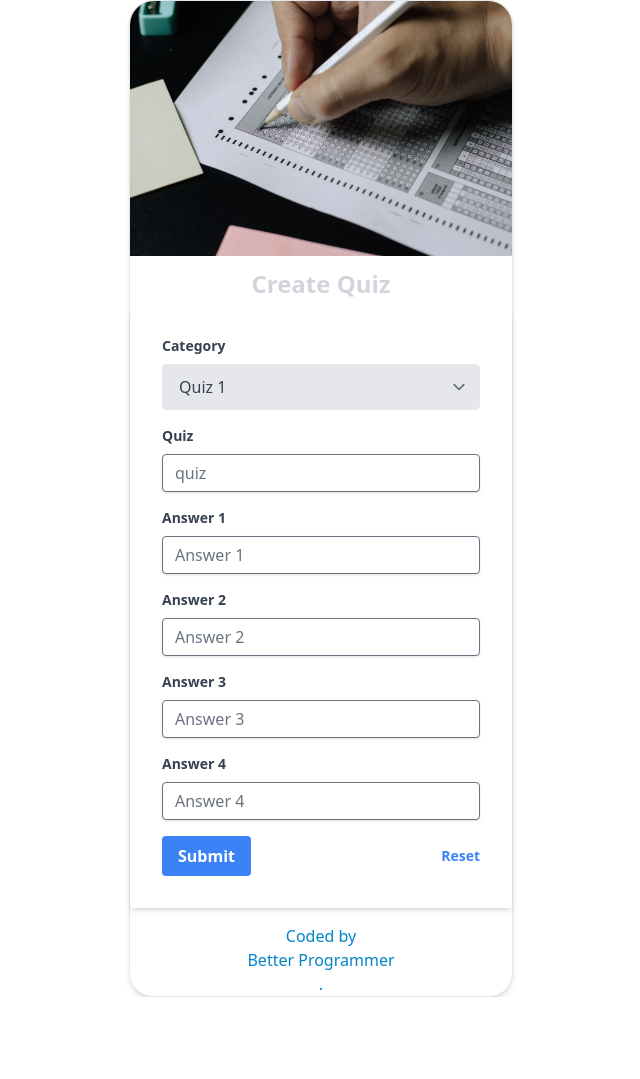
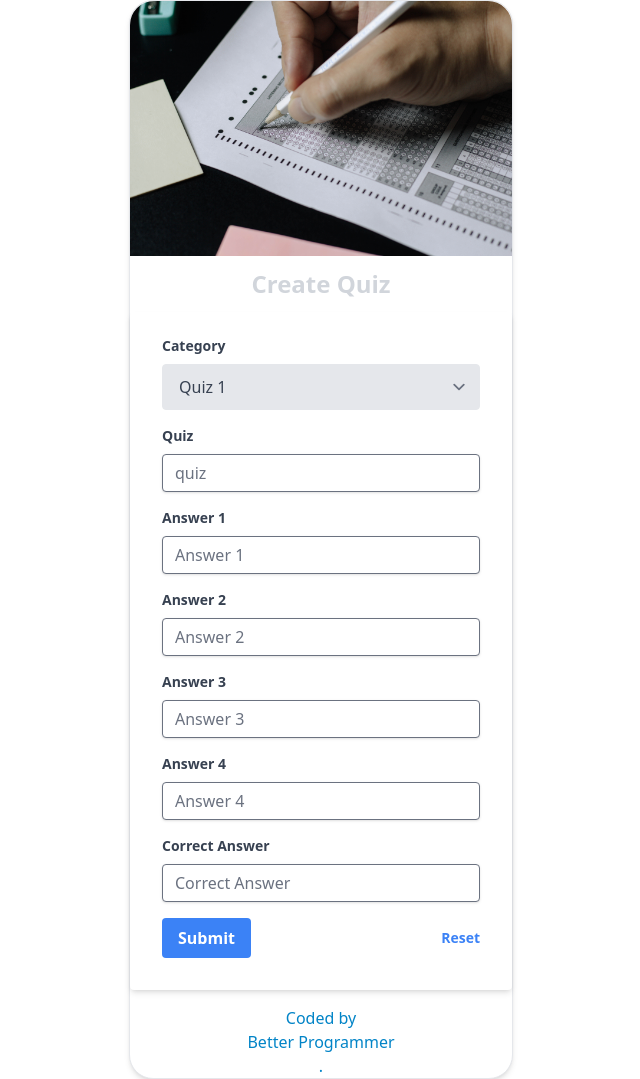
Before and after one commit to muhyasin89/YoutubeHTML-CSS, a website: page page/quiz.html in a window 1280 px wide. Shown: the whole page, without its empty margins (319-959 px from the left). Before the commit the page ends 997 px from the top, so only its background shows below. Drawn offline with nearby package versions, Linux system fonts and the light colour scheme.

Commit message:
[main]add page

```diff
--- a/page/quiz.html
+++ b/page/quiz.html
@@ -57,6 +57,13 @@
           </label>
           <input class="shadow appearance-none border rounded w-full py-2 px-3 text-gray-700 leading-tight focus:outline-none focus:shadow-outline" id="quiz" type="text" placeholder="Answer 4">
         </div>
+
+        <div class="mb-4">
+          <label class="block text-gray-700 text-sm font-bold mb-2" for="quiz">
+            Correct Answer
+          </label>
+          <input class="shadow appearance-none border rounded w-full py-2 px-3 text-gray-700 leading-tight focus:outline-none focus:shadow-outline" id="quiz" type="text" placeholder="Correct Answer">
+        </div>
         <div class="flex items-center justify-between">
           <button class="bg-blue-500 hover:bg-blue-700 text-white font-bold py-2 px-4 rounded focus:outline-none focus:shadow-outline" type="button">
             Submit
```
